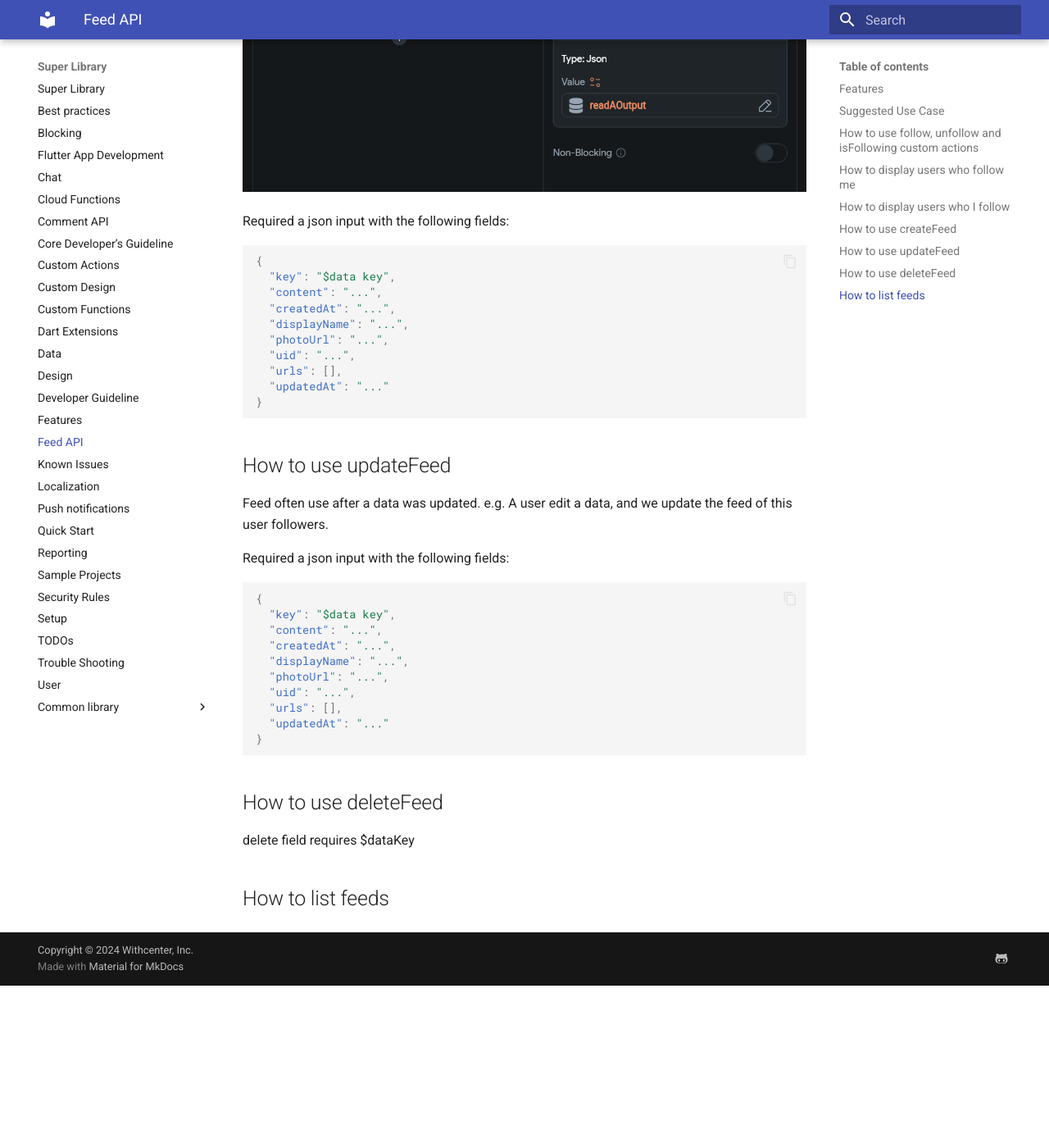
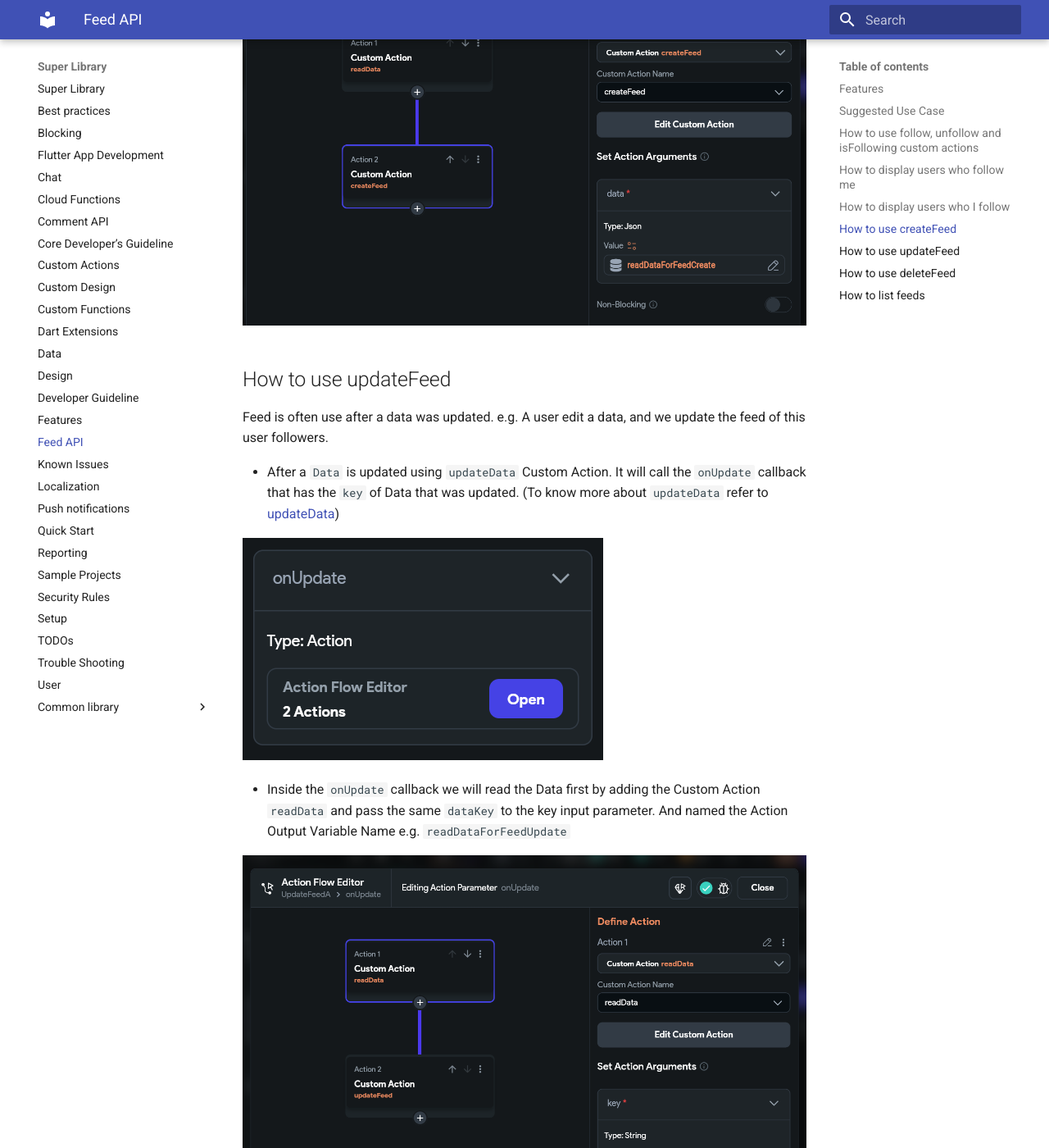
Before and after one commit to thruthesky/super_library, an MkDocs documentation site: the page built from docs/feed_api.md, in a window 1280 px wide and 1400 px high, scrolled down 23080 px. Shown: the whole window at 82% size. Built offline with MkDocs 1.6.1 and Material for MkDocs 9.7.7, drawn with Linux system fonts in a browser that asks for light colours; before the commit the page ends 24282 px from its top, so only the background shows below that; some of the changed text lies outside the part shown.

Commit message:
update on feed api document

````diff
--- a/docs/feed_api.md
+++ b/docs/feed_api.md
@@ -218,9 +218,27 @@
 
 ## How to use createFeed
 
-Feed is often use after a data was created. e.g. A user post a data, and we update the feed of this user followers.
+Feed is often use after a data was created. e.g. A user post a data, then we create the feed of this user followers using the information from the data.
 
-- After a `Data` is created using `createData` Custom Action. It will call the `onCreate` callback that has the `key` of Data that was created. (To know more about createData refer to [createData](/super_library/data/#createdata))
+Created feeds will have the following fields and will be added to other user's feed: /follow/feed/$otherUid/$dataKey
+
+```json
+/follow
+    /feed
+        /$otherUid
+            /$dataKey
+                {
+                    "content": "data content",
+                    "createdAt": "data createdAt",
+                    "displayName": "Author display name",
+                    "photoUrl": "Author photo url",
+                    "uid": "Author uid",
+                    "urls": ["data urls",],
+                    "updatedAt": "data updatedAt"
+                }
+```
+
+- After a `Data` is created using `createData` Custom Action. It will call the `onCreate` callback that has the `key` of Data that was created. (To know more about `createData` refer to [createData](/super_library/data/#createdata))
 
   ![alt text](images/feed/feed_create_data_callback.png)
 
@@ -228,47 +246,29 @@
 
   ![alt text](images/feed/feed_create_data_key.png)
 
-- Then we name the Action Output Variable Name e.g. `readDataOutput`. (To know more about readData refer to [readData](/super_library/data/#readdata))
+- Then we name the Action Output Variable Name e.g. `readDataOutput`. (To know more about `readData` refer to [readData](/super_library/data/#readdata))
 
   ![alt text](images/feed/feed_create_read.png)
 
-- After reading the Data we can pass the Action Output `readDataOutput` to create feed using the `createFeed` Custom Action.
+- After reading the Data we can pass the Action Output `readDataOutput` to create feed to followers using the `createFeed` Custom Action.
 
   ![alt text](images/feed/feed_create.png)
 
-Required a json input with the following fields:
-
-```json
-{
-  "key": "$data key",
-  "content": "...",
-  "createdAt": "...",
-  "displayName": "...",
-  "photoUrl": "...",
-  "uid": "...",
-  "urls": [],
-  "updatedAt": "..."
-}
-```
-
 ## How to use updateFeed
 
-Feed often use after a data was updated. e.g. A user edit a data, and we update the feed of this user followers.
+Feed is often use after a data was updated. e.g. A user edit a data, and we update the feed of this user followers.
 
-Required a json input with the following fields:
+- After a `Data` is updated using `updateData` Custom Action. It will call the `onUpdate` callback that has the `key` of Data that was updated. (To know more about `updateData` refer to [updateData](/super_library/data/#updatedata))
 
-```json
-{
-  "key": "$data key",
-  "content": "...",
-  "createdAt": "...",
-  "displayName": "...",
-  "photoUrl": "...",
-  "uid": "...",
-  "urls": [],
-  "updatedAt": "..."
-}
-```
+  ![alt text](images/feed/feed_update_data_callback.png)
+
+- Inside the `onUpdate` callback we will read the Data first by adding the Custom Action `readData` and pass the same `dataKey` to the key input parameter. And named the Action Output Variable Name e.g. `readDataForFeedUpdate`
+
+  ![alt text](images/feed/feed_update_read.png)
+
+- After reading the Data we can pass the Action Output `readDataForFeedUpdate` to update the followers feed using the `updateFeed` Custom Action.
+
+  ![alt text](images/feed/feed_update.png)
 
 ## How to use deleteFeed
 
````
Also changed, not shown: docs/images/feed/feed_create.png, docs/images/feed/feed_create_data_callback.png, docs/images/feed/feed_create_data_key.png, docs/images/feed/feed_create_read.png, docs/images/feed/feed_update.png, docs/images/feed/feed_update_data_callback.png (added), docs/images/feed/feed_update_read.png.
